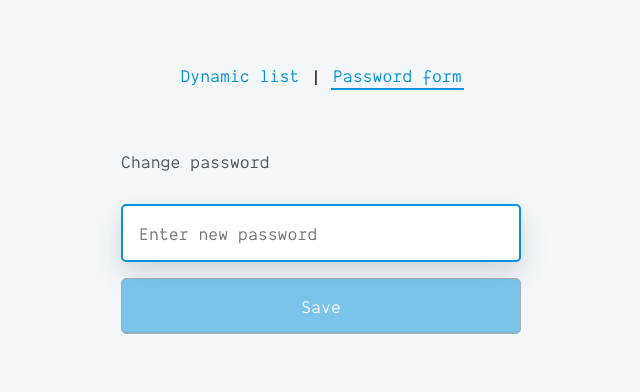
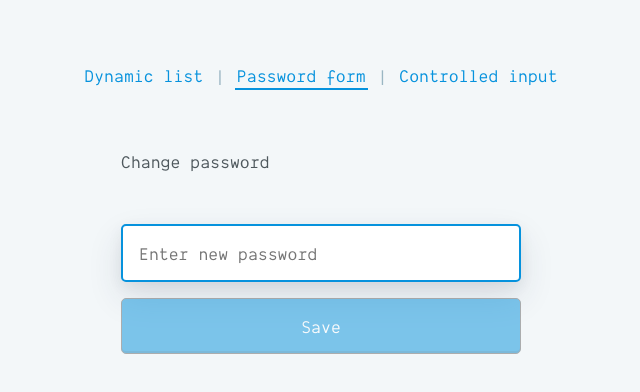
Before and after one commit to siddharthkp/refactoring, a React (Create React App) app: page /form in a window 1280 px wide. Shown: the top 392 px of the page, without its empty margins (319-959 px from the left). Built offline with nearby package versions, Linux system fonts and the light colour scheme.

Commit message:
split controlled example

```diff
--- a/src/App.css
+++ b/src/App.css
@@ -1,7 +1,7 @@
 body {
   margin: 0 auto;
   text-align: center;
-  padding: 64px;
+  padding: 64px 32px;
   background: #f3f7f9;
 }
 body,
@@ -12,6 +12,7 @@ button {
 }
 nav {
   margin-bottom: 64px;
+  color: #9ab6c3;
 }
 ul {
   background: #fff;
@@ -42,6 +43,10 @@ input:focus {
   border-color: #0692dd;
   outline: none;
 }
+input:disabled {
+  opacity: 0.5;
+  background: #eee;
+}
 button {
   min-width: 200px;
   text-align: center;
@@ -62,12 +67,14 @@ a {
   color: #0692dd;
   text-decoration: none;
   padding: 2px;
+  cursor: pointer;
 }
 a[aria-current] {
   border-bottom: 2px solid #0692dd;
 }
 form {
-  width: 400px;
+  width: 100%;
+  max-width: 400px;
   margin: 0 auto;
 }
 form > * {
@@ -80,3 +87,25 @@ label {
   color: #4e585d;
   margin-bottom: 32px;
 }
+aside {
+  width: 30%;
+  float: left;
+  text-align: left;
+}
+aside div {
+  padding-bottom: 32px;
+}
+main {
+  width: 60%;
+  float: right;
+}
+/* rogue styles: */
+
+form {
+  display: block;
+  text-align: left;
+  color: #4e585d;
+}
+form input {
+  margin-top: 20px;
+}
--- a/src/App.js
+++ b/src/App.js
@@ -3,6 +3,7 @@ import { Router, Link } from '@reach/router'
 import './App.css'
 import List from './list'
 import Form from './form'
+import Controlled from './controlled'
 
 const Home = () => (
   <h1 style={{ width: 400 }}>
@@ -14,12 +15,14 @@ const App = () => (
   <React.Fragment>
     <nav>
       <Link to="/list">Dynamic list</Link> |{' '}
-      <Link to="/form">Password form</Link>
+      <Link to="/form">Password form</Link> |{' '}
+      <Link to="/controlled">Controlled input</Link>
     </nav>
     <Router>
       <Home path="/" />
       <List path="/list" />
-      <Form path="/form" />
+      <Form disabled={false} path="/form" />
+      <Controlled path="/controlled" />
     </Router>
   </React.Fragment>
 )
--- /dev/null
+++ b/src/controlled.js
@@ -0,0 +1,78 @@
+import React from 'react'
+
+const SideNav = props => {
+  return (
+    <aside>
+      <label>categories</label>
+      {props.categories.map(category => (
+        <div
+          key={category}
+          onClick={_ => props.onSelect(category)}
+        >
+          <a
+            aria-current={
+              category === props.selected
+                ? 'category'
+                : null
+            }
+          >
+            {category}
+          </a>
+        </div>
+      ))}
+    </aside>
+  )
+}
+
+class Controlled extends React.Component {
+  constructor() {
+    super()
+    this.state = {
+      categories: ['cats', 'dogs', 'birds'],
+      selected: null
+    }
+  }
+  onSubmit = event => {
+    event.preventDefault()
+    const oldName = this.state.selected
+    const newName = document.querySelector('input').value
+    let { categories } = this.state
+    categories[categories.indexOf(oldName)] = newName
+    this.setState({ categories, selected: newName })
+  }
+  select = category => {
+    this.setState({ selected: category, value: category })
+  }
+
+  render() {
+    return (
+      <div>
+        <SideNav
+          categories={this.state.categories}
+          selected={this.state.selected}
+          onSelect={this.select}
+        />
+        <main>
+          {this.state.selected ? (
+            <Form
+              onSubmit={this.onSubmit}
+              selected={this.state.selected}
+            />
+          ) : null}
+        </main>
+      </div>
+    )
+  }
+}
+
+const Form = props => {
+  return (
+    <form onSubmit={props.onSubmit}>
+      Rename {props.selected} to:
+      <input type="text" autoFocus />
+      <button>Save</button>
+    </form>
+  )
+}
+
+export default Controlled
--- a/src/form.js
+++ b/src/form.js
@@ -1,6 +1,36 @@
 import React from 'react'
 
 class PasswordForm extends React.Component {
+  onSubmit = event => {
+    const formData = new FormData()
+    fetch('/change_password', {
+      method: 'POST',
+      body: formData
+    })
+  }
+  render() {
+    return (
+      <SmartForm>
+        {({ disabled, onChange }) => (
+          <form onSubmit={this.onSubmit}>
+            <label>Change password</label>
+            <input
+              onChange={onChange}
+              type="password"
+              autoFocus
+              disabled={this.props.disabled}
+              placeholder="Enter new password"
+            />
+            <br />
+            <button disabled={disabled}>Save</button>
+          </form>
+        )}
+      </SmartForm>
+    )
+  }
+}
+
+class SmartForm extends React.Component {
   constructor() {
     super()
     this.state = { disabled: true }
@@ -10,27 +40,11 @@ class PasswordForm extends React.Component {
     if (value.length) this.setState({ disabled: false })
     else this.setState({ disabled: true })
   }
-  onSubmit = event => {
-    const formData = new FormData()
-    fetch('/change_password', {
-      method: 'POST',
-      body: formData
+  render() {
+    return this.props.children({
+      disabled: this.state.disabled,
+      onChange: this.onChange
     })
-  }
-  render() {
-    return (
-      <form onSubmit={this.onSubmit}>
-        <label>Change password</label>
-        <input
-          onChange={this.onChange}
-          type="password"
-          autoFocus
-          placeholder="Enter new password"
-        />
-        <br />
-        <button disabled={this.state.disabled}>Save</button>
-      </form>
-    )
   }
 }
 
```
